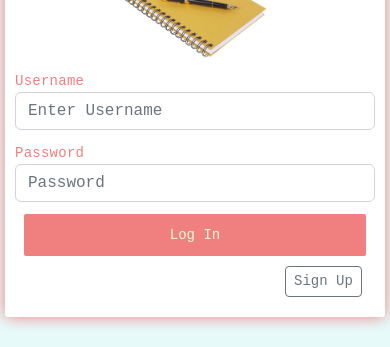
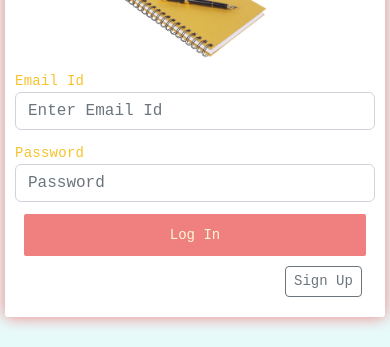
Before and after one commit to mgoyal8293/Angular-Notepad, an Angular app: page /login in a window 390 px wide. Shown: the part 300-647 px from the top of the page. Built offline with nearby package versions, Linux system fonts and the light colour scheme.

Commit message:
Made login validations responsive.

```diff
--- a/src/app/MyComponents/login/login.component.css
+++ b/src/app/MyComponents/login/login.component.css
@@ -37,6 +37,14 @@ input[class^='login-btn-']:hover {
     margin: 12px 0px;
 }
 
+.log-in-item label {
+    color: #f7c22a;
+}
+
+.log-in-item h3 {
+    text-align: center;
+}
+
 .log-in-btn-signup {
     margin-top: 10px;
     margin-left: 75%;
@@ -47,3 +55,11 @@ input[class^='login-btn-']:hover {
     width: 40%;
     margin: auto;
 }
+
+button[disabled] {
+    cursor: not-allowed;
+    font-weight: 1 !important;
+    color: #fafad2 !important;
+    background-color: #f08080 !important;
+    transform: scale(1) !important;
+}
--- a/src/app/MyComponents/login/login.component.html
+++ b/src/app/MyComponents/login/login.component.html
@@ -1,18 +1,55 @@
 <div class="notes-list-centre log-in-container">
 
     <div class="form-group log-in-item"><img src="/assets/images/logo.png" class="log-in-logo"> </div>
-    <div class="form-group log-in-item">
-        <label for="exampleInputEmail1">Username</label>
-        <input type="text" class="form-control" id="exampleInputEmail1" aria-describedby="emailHelp"
-            placeholder="Enter Username" [(ngModel)]="userName">
-        <small id="emailHelp" class="form-text text-muted"></small>
+    <div *ngIf="newUser" class="form-group log-in-item">
+        <h3>Enter Details</h3>
     </div>
-    <div class="form-group log-in-item">
-        <label for="exampleInputPassword1">Password</label>
-        <input type="password" class="form-control login-btn-test" [(ngModel)]="password" id="exampleInputPassword1" placeholder="Password">
-    </div>
-    <button type="submit" class="login-btn-main login-entry-submit-btn" (click)="clickLoginButton()">Log In</button>
-    <button type="button" class="btn btn-outline-secondary btn-sm log-in-btn-signup" (click)="clickLoginButton(true)">Sign Up</button>
+    <form [formGroup]="formSignup">
+        <div class="form-group log-in-item">
+            <label for="inputEmail" [ngClass]="getInput('email').invalid && getInput('email').touched ? 'text-danger' : ''">
+                Email Id
+            </label>
+            <input type="email" class="form-control" id="inputEmail" aria-describedby="emailHelp"
+                formControlName="email" placeholder="Enter Email Id" [ngClass]="getInput('email').invalid &&
+                getInput('email').touched ? 'is-invalid' : ''">
+            <small class="text-danger" *ngIf="getInput('email').hasError('required') && getInput('email').touched">
+                Email is Required!
+            </small>
+            <small class="text-danger" *ngIf="getInput('email').hasError('email')">
+                Enter a valid email address!
+            </small>
+        </div>
+        <div class="form-group log-in-item">
+            <label for="inputPassword" [ngClass]="getInput('password').invalid && getInput('password').touched ? 'text-danger' : ''">
+                Password
+            </label>
+            <input type="password" class="form-control login-btn-test" formControlName="password" id="inputPassword"
+                [ngClass]="getInput('password').invalid && getInput('password').touched  ? 'is-invalid' : ''" placeholder="Password">
+            <div *ngIf="!getInput('password').hasError('hasWhiteSpace')">
+            <small *ngIf="getInput('password').touched || getInput('password').dirty" [ngClass]="getInput('password').hasError('minlength') || getInput('password').hasError('required') ?
+                'text-danger' : 'text-success'">Must be at least 6 characters!</small>
+            </div>
+            <small class="text-danger" *ngIf="getInput('password').hasError('hasWhiteSpace')">
+                Invalid Character Entered!
+            </small>
+        </div>
+        <div class="form-group log-in-item" *ngIf="newUser">
+            <label for="inputConfirm" [ngClass]="getInput('confirmPassword').invalid && getInput('confirmPassword').touched ? 'text-danger' : ''">
+                Confirm Password
+            </label>
+            <input type="password" class="form-control login-btn-test" formControlName="confirmPassword" id="inputConfirm"
+                [ngClass]="getInput('confirmPassword').invalid && getInput('confirmPassword').touched ? 'is-invalid' : ''"
+                placeholder="Confirm Password">
+            <small class="text-danger" *ngIf="getInput('confirmPassword').hasError('required') && getInput('confirmPassword').touched">
+                Password is Required!
+            </small>
+            <small class="text-danger" *ngIf="getInput('confirmPassword').hasError('NoPassswordMatch')">Password do not match</small>
+        </div>
+        <button type="submit" [disabled]="formSignup.invalid" class="login-btn-main login-entry-submit-btn"
+            (click)="clickLoginButton()">{{newUser ? "Sign Up" : "Log In"}}</button>
+        <button type="button" class="btn btn-outline-secondary btn-sm log-in-btn-signup"
+            (click)="clickSignUpButton(newUser)">{{newUser ? 'Go Back' : 'Sign Up'}}</button>
+    </form>
 </div>
 
 <app-loader [loader]="appLoading"></app-loader>
--- a/src/app/MyComponents/login/login.component.ts
+++ b/src/app/MyComponents/login/login.component.ts
@@ -1,5 +1,6 @@
 import { HttpClient } from '@angular/common/http';
 import { Component } from '@angular/core';
+import { FormBuilder, FormGroup } from '@angular/forms';
 import { Router } from '@angular/router';
 import { HelperService } from 'src/app/MyServices/helper.service';
 import { HttpService } from 'src/app/MyServices/http.service';
@@ -13,38 +14,43 @@ import { CONSTANTS } from '../notepad-static-data';
 })
 export class LoginComponent {
 
-  public userName: string = '';
-  public password: string = '';
+  public newUser: boolean = false;
   public appLoading: boolean = false;
+  public formSignup: FormGroup;
 
   private _validator = new ValidatorService();
   private _helper = new HelperService();
   private _httpHelper = new HttpService(this._httpClient);
 
-  constructor(private router: Router, private _httpClient: HttpClient) { }
+  constructor(private router: Router, private _httpClient: HttpClient, private builder: FormBuilder) {
+    this.formSignup = this._validator.createLogInForm(builder, this.newUser);
+  }
 
-  clickLoginButton(isSigningUp?: boolean) {
-    let _validation = this._validator.loginDetails(this.userName, this.password);
+  getInput(key: string) {
+    return this.formSignup.controls[key];
+  }
 
-    if (_validation.error) {
-      alert(_validation.message);
-      return;
-    }
+  clickLoginButton() {
     this.appLoading = true;
 
-    isSigningUp ? this._httpHelper.getDataFromDB().subscribe(_response => this._isUserAlreadyPresent(_response)) :
+    this.newUser ? this._httpHelper.getDataFromDB().subscribe(_response => this._isUserAlreadyPresent(_response)) :
       this._httpHelper.getDataFromDB().subscribe(_response => this._afterRecievingdata(_response));
   }
 
+  clickSignUpButton(_goBack: boolean) {
+    this.newUser = !_goBack;
+    this.formSignup = this._validator.createLogInForm(this.builder, this.newUser);
+  }
+
   _isUserAlreadyPresent(_response: any) {
-    let authUser: any = this._helper.getAuthUserData(_response, this.userName, this.password);
+    let authUser: any = this._helper.getAuthUserData(_response, this.getInput('email').value, this.getInput('password').value);
     if (authUser._id) {
       //error
       this.appLoading = false;
-      alert('Username already present');
+      alert('Email with "' + this.getInput('email').value + '" name already exists. Please Try Login');
       window.location.reload();
     } else {
-      this._httpHelper.addNewUserToDB(this.userName, this.password).subscribe(_response => this._afterAddingNewUser(_response));
+      this._httpHelper.addNewUserToDB(this.getInput('email').value, this.getInput('password').value).subscribe(_response => this._afterAddingNewUser(_response));
     }
   }
 
@@ -54,13 +60,13 @@ export class LoginComponent {
   }
 
   _afterRecievingdata(_response: any) {
-    let authUser: any = this._helper.getAuthUserData(_response, this.userName, this.password);
+    let authUser: any = this._helper.getAuthUserData(_response, this.getInput('email').value, this.getInput('password').value);
     if (!authUser.error) {
       this._helper.saveToLocalStorage(authUser);
       this.router.navigate(['/' + CONSTANTS.homePageRoute, authUser._id]);
       return;
     }
-    alert('Username not found');
+    alert('No Email with "' + this.getInput('email').value + '" name exists. Please Try Signup');
     window.location.reload();
   }
 }
--- a/src/app/MyServices/validator.service.ts
+++ b/src/app/MyServices/validator.service.ts
@@ -1,5 +1,5 @@
 import { Injectable } from '@angular/core';
-import { CONSTANTS } from '../MyComponents/notepad-static-data';
+import { AbstractControl, FormBuilder, FormGroup, ValidationErrors, ValidatorFn, Validators } from '@angular/forms';
 
 @Injectable({
   providedIn: 'root'
@@ -8,46 +8,60 @@ export class ValidatorService {
 
   constructor() { }
 
-  loginDetails(username: string, password: string) {
-    let _returningObj = this._emptyFieldValidator(username, password);
-    if (!_returningObj.error) {
-      _returningObj = this._invalidCharValidator(username, password);
-      if (!_returningObj.error) {
-        _returningObj = this._whiteSpaceValidator(username, password);
+  _patternValidator(regex: RegExp, error: ValidationErrors): ValidatorFn {
+    return (control: AbstractControl): { [key: string]: any } | null => {
+      if (!control.value) {
+        return {};
       }
-    }
-    return _returningObj;
+      const valid = regex.test(control.value);
+
+      return valid ? null : error;
+    };
   }
 
-  _invalidCharValidator(username: string, password: string) {
-    if (username.match(/[-!$%^&*()+|~=`{}\[\]:";#'<>?,\/]/)) {
-      return { error: true, message: CONSTANTS.userNameEmpty };
-    } else if (password.match(/[-()+|~=`{}\[\]:";'<>,.\/]/)) {
-      return { error: true, message: CONSTANTS.passwordEmpty };
-    }
-    return { error: false };
-  }
-
-  _whiteSpaceValidator(username: string, password: string) {
-    let isWhitespace = username.match(/\s/g);
-    if (!isWhitespace?.length) {
-      isWhitespace = password.match(/\s/g);
-      if (!isWhitespace?.length) {
-        return { error: false };
-      }
-    }
-    return { error: true, message: CONSTANTS.userNameEmpty };
-
-  }
-
-  _emptyFieldValidator(username: string, password: string) {
-    if (!username) {
-      return { error: true, message: CONSTANTS.userNameEmpty };
-    } else if (!password) {
-      return { error: true, message: CONSTANTS.passwordEmpty };
-    } else {
-      return { error: false };
+  _passwordMatchValidator(control: any) {
+    const password: string = control.get('password').value;
+    const confirmPassword: string = control.get('confirmPassword').value;
+    if (password !== confirmPassword) {
+      control.get('confirmPassword').setErrors({ NoPassswordMatch: true });
     }
   }
 
+  createLogInForm(builder: FormBuilder, signUpForm: boolean): FormGroup {
+    const emailValidations = [
+      null,
+      Validators.compose([
+        Validators.email,
+        Validators.required
+      ])
+    ], passwordValidations = [
+      null,
+      Validators.compose([
+        Validators.required,
+        this._noWhitespaceValidator,
+        Validators.minLength(6)
+      ])
+    ];
+
+    if (signUpForm) {
+      return builder.group({
+        email: emailValidations,
+        password: passwordValidations,
+        confirmPassword: [null, Validators.compose([Validators.required])]
+      }, {
+        validator: this._passwordMatchValidator
+      });
+    } else {
+      return builder.group({
+        email: emailValidations,
+        password: passwordValidations
+      });
+    }
+  }
+
+  _noWhitespaceValidator(control: any) {
+    let isWhitespace = (control.value || '').match(/\s/g);
+    const isValid = !isWhitespace;
+    return isValid ? null : { hasWhiteSpace: true };
+  }
 }
--- a/src/app/app.module.ts
+++ b/src/app/app.module.ts
@@ -7,7 +7,7 @@ import { AppComponent } from './app.component';
 import { NotesListComponent } from './MyComponents/notes-list/notes-list.component';
 import { NoteDetailComponent } from './MyComponents/note-detail/note-detail.component';
 import { LoaderComponent } from './MyComponents/loader/loader.component';
-import { FormsModule } from '@angular/forms';
+import { FormsModule, ReactiveFormsModule } from '@angular/forms';
 import { HomePageComponent } from './MyComponents/home-page/home-page.component';
 import { HelperService } from './MyServices/helper.service';
 import { BrowserAnimationsModule } from '@angular/platform-browser/animations';
@@ -27,6 +27,7 @@ import { LoginComponent } from './MyComponents/login/login.component';
     AppRoutingModule,
     HttpClientModule,
     FormsModule,
+    ReactiveFormsModule,
     BrowserAnimationsModule
   ],
   providers: [HelperService],
```
